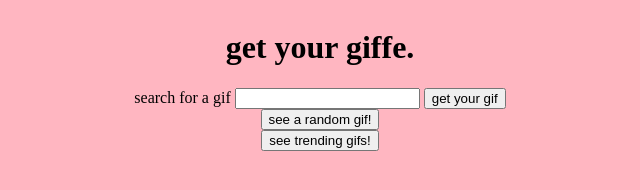
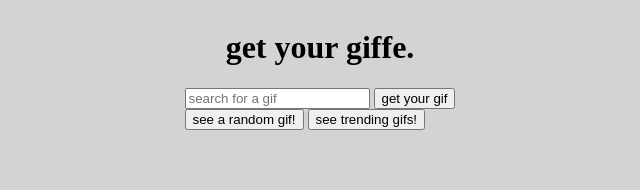
Before and after one commit to johnedisc/granularTube, a website built with webpack: page src/index.html in a window 1280 px wide. Shown: the whole page, without its empty margins (320-960 px from the left). Built offline with nearby package versions, Linux system fonts and the light colour scheme.

Commit message:
make containers for styling

```diff
--- a/src/css/styles.css
+++ b/src/css/styles.css
@@ -2,7 +2,7 @@
   --gutter: 1em;
 }
 body {
-    background-color: lightpink;
+    background-color: lightgray;
   }
 
 #wrap {
--- a/src/index.html
+++ b/src/index.html
@@ -6,14 +6,21 @@
 <body>
 
   <div id="wrap">
+
+    <div id="header">
       <h1>get your giffe.</h1>
+    </div>
+
+    <div id="footer">
       <form id="gifSearch">
-      <label for="usrSearch">search for a gif</label>
-      <input id="usrSearch" type="text">
+        <label for="usrSearch"></label>
+        <input id="usrSearch" type="text" placeholder="search for a gif">
         <button type="submit">get your gif</button>
       </form>
       <button type='button' id="random">see a random gif!</button>
       <button type='button' id="trending">see trending gifs!</button>
+    </div>
+
     <div id="gifs">
       <ul id="response"></ul>
 
```
Lines whose indentation alone changed are shown as unchanged.
